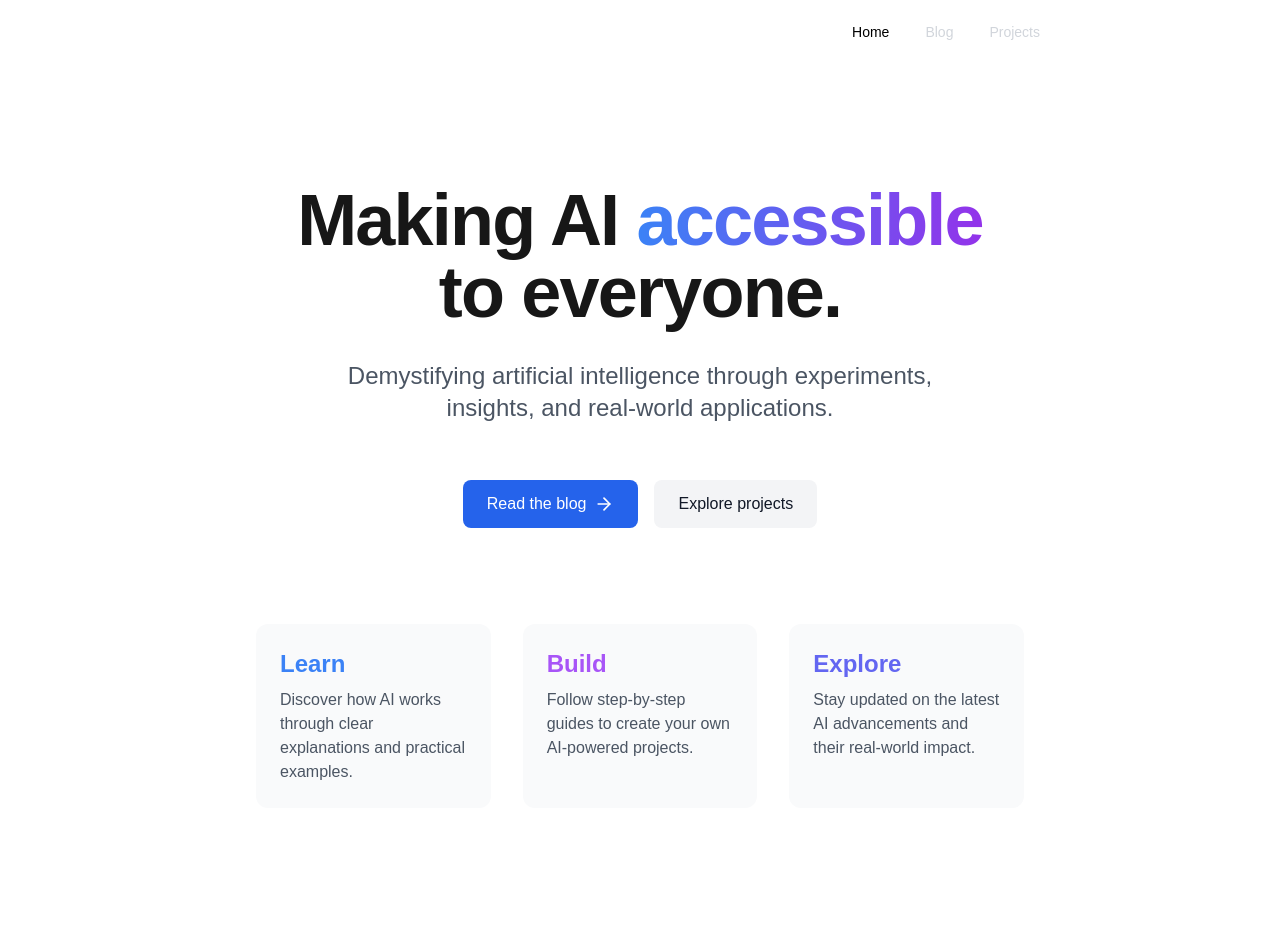
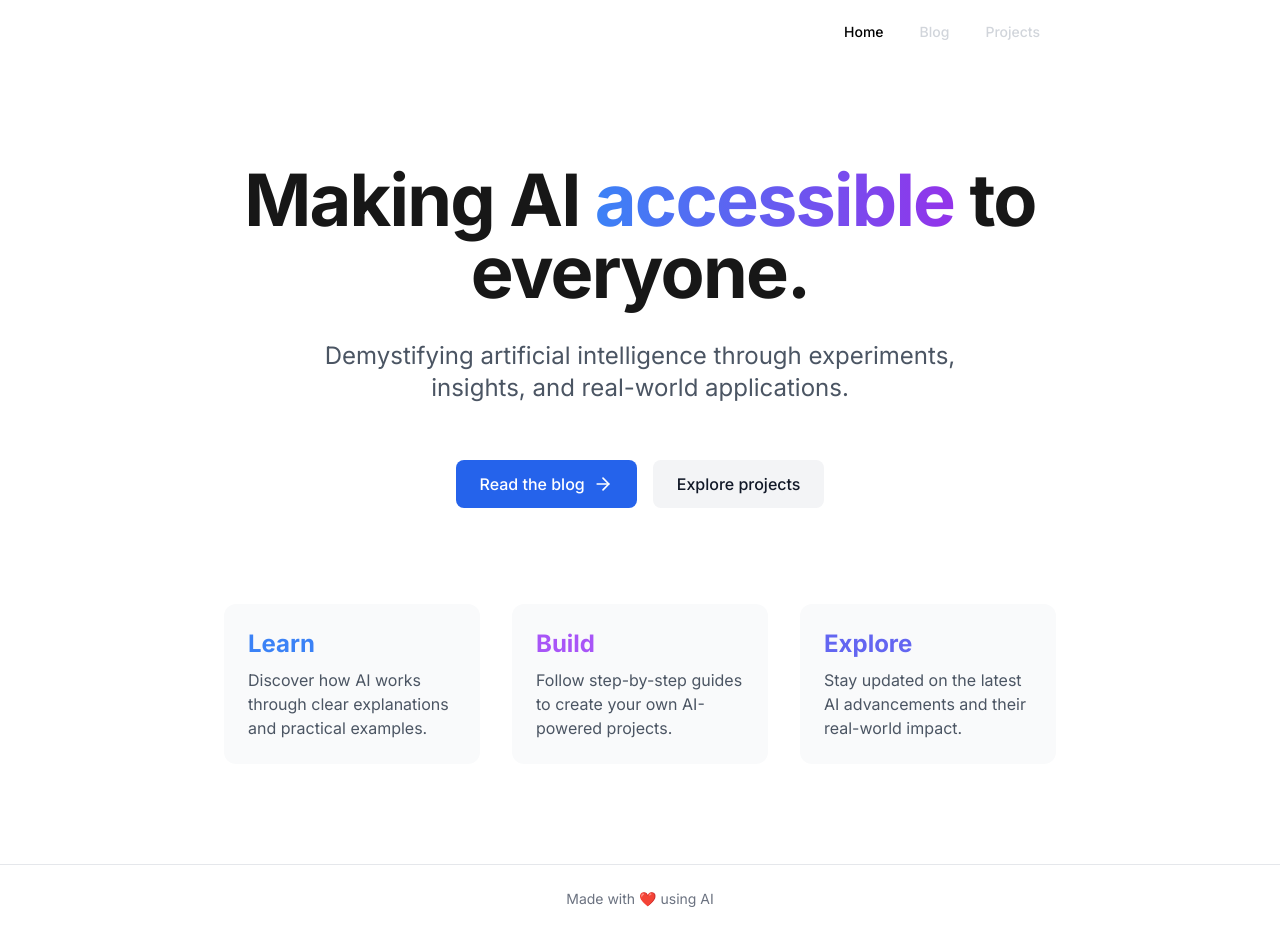
Before and after one commit to TheAIBotler/theaibotler, a Next.js app: page / in a window 1280 px wide. Built offline with nearby package versions, Linux system fonts and the light colour scheme.

Commit message:
added footer and updated metadata

```diff
--- a/src/app/layout.tsx
+++ b/src/app/layout.tsx
@@ -1,11 +1,16 @@
 import './globals.css'
 import type { Metadata } from 'next'
+import { Inter } from 'next/font/google'
 import Navigation from '@/components/Navigation'
+import Footer from '@/components/Footer'
 
 export const metadata: Metadata = {
   title: 'The AI Botler',
-  description: 'Personal brand focused on AI',
+  description: 'Making AI accessible to everyone through experiments, insights, and practical applications',
 }
+
+const inter = Inter({ subsets: ['latin'] })
+
 
 export default function RootLayout({
   children,
@@ -14,11 +19,12 @@ export default function RootLayout({
 }) {
   return (
     <html lang="en">
-      <body>
+      <body className={`${inter.className} bg-white dark:bg-gray-900`}>
         <Navigation />
-        <main className="max-w-4xl mx-auto px-4 sm:px-6 lg:px-8 py-8">
+        <main>
           {children}
         </main>
+        <Footer />
       </body>
     </html>
   )
--- /dev/null
+++ b/src/components/Footer.tsx
@@ -0,0 +1,14 @@
+// components/Footer.tsx
+const Footer = () => {
+    return (
+      <footer className="w-full py-6 border-t border-gray-200 dark:border-gray-800">
+        <div className="max-w-4xl mx-auto px-4 sm:px-6 lg:px-8 text-center">
+          <p className="text-gray-500 dark:text-gray-400 text-sm">
+            Made with ❤️ using AI
+          </p>
+        </div>
+      </footer>
+    );
+  };
+
+  export default Footer;
```
